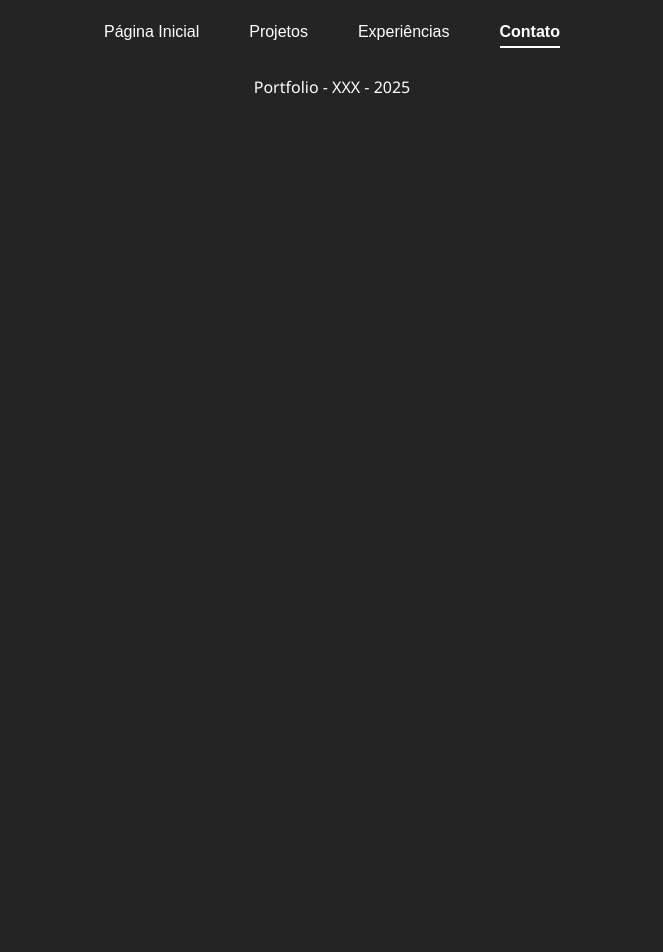
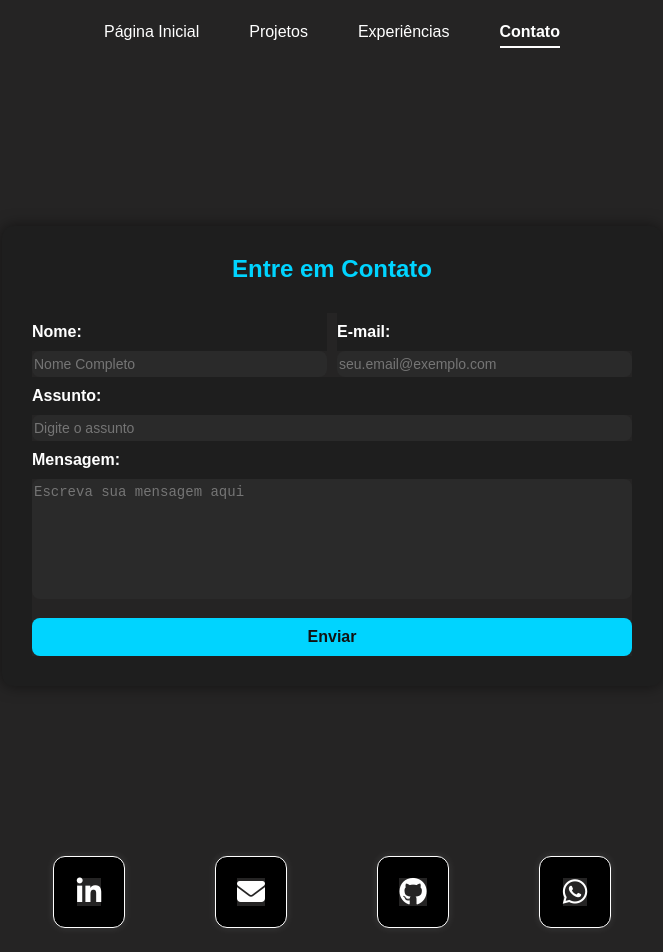
Before and after one commit to OlavoVales/Portfolio-Projeto-1-Lab-Desenvolvimento-de-Software, an Angular app in the folder front/: page /contato in a window 1280 px wide. Shown: the top 952 px of the page, without its empty margins (308-971 px from the left). Before the commit the page ends 800 px from the top, so only its background shows below. Built offline with nearby package versions, Linux system fonts and the light colour scheme.

Commit message:
construção do visual da pagina de contato

```diff
--- a/front/src/app/components/contato/contato.css
+++ b/front/src/app/components/contato/contato.css
@@ -0,0 +1,120 @@
+body {
+    font-family: Arial, sans-serif;
+    color: #fff;
+    display: flex;
+    justify-content: center;
+    align-items: center;
+    height: 100vh;
+    margin: 0;
+}
+
+.form-container {
+    background: #1e1e1e;
+    padding: 10px 30px 30px 30px;
+    border-radius: 12px;
+    box-shadow: 0 0 15px rgba(0,0,0,0.5);
+    width: 600px;
+}
+
+.form-container h2 {
+    text-align: center;
+    margin-bottom: 30px;
+    color: #00d4ff;
+}
+
+h2, label {
+  background: #1e1e1e;
+}
+
+label {
+    font-weight: bold;
+    display: block;
+    padding-top: 10px;
+    padding-bottom: 10px;
+    padding-right: 10px;
+}
+
+input, textarea {
+    width: 100%;
+    border: none;
+    border-radius: 8px;
+    outline: none;
+    font-size: 14px;
+    padding-top: 5px;
+    padding-bottom: 5px;
+    background: #2a2a2a;
+    color: #fff;
+    transition: 0.3s;
+}
+
+input:focus, textarea:focus {
+    background: #333;
+    box-shadow: 0 0 5px #00d4ff;
+}
+
+textarea {
+    resize: none;
+    height: 120px;
+}
+
+.form-row {
+    display: flex;
+    gap: 10px;
+}
+
+.form-row div {
+    flex: 1;
+}
+
+#btn-enviar-email{
+    width: 100%;
+    padding: 10px;
+    border: none;
+    border-radius: 8px;
+    background: #00d4ff;
+    color: #121212;
+    font-size: 16px;
+    font-weight: bold;
+    cursor: pointer;
+    transition: 0.3s;
+    margin-top: 15px;
+
+}
+
+#btn-enviar-email:hover {
+    background: #00aacc;
+}
+
+input, textarea, button {
+    box-sizing: border-box;
+}
+
+.social-container {
+    display: flex;
+    justify-content: center;
+    gap: 90px;
+    margin-bottom: 100px;
+}
+
+.social-btn {
+    width: 70px;
+    height: 70px;
+    background: #000;
+    border: 1px solid #fff;
+    border-radius: 12px;
+    display: flex;
+    justify-content: center;
+    align-items: center;
+    color: #fff;
+    font-size: 28px;
+    transition: 0.3s;
+    text-decoration: none;
+    box-shadow: 0 0 8px rgba(255,255,255,0.1);
+    }
+
+.social-btn:hover {
+    transform: scale(1.1);
+    border-color: #00d4ff;
+    color: #00d4ff;
+    box-shadow: 0 0 12px #00d4ff;
+}
--- a/front/src/app/components/contato/contato.html
+++ b/front/src/app/components/contato/contato.html
@@ -1,3 +1,11 @@
+<!DOCTYPE html>
+<html lang="en">
+<head>
+  <meta charset="UTF-8">
+  <meta name="viewport" content="width=device-width, initial-scale=1.0">
+  <title>Document</title>
+  <link rel="stylesheet" href="https://cdnjs.cloudflare.com/ajax/libs/font-awesome/6.5.0/css/all.min.css">
+</head>
 <nav>
   <button routerLink="/" routerLinkActive="active" [routerLinkActiveOptions]="{ exact: true }">
     Página Inicial
@@ -15,5 +23,47 @@
     Contato
   </button>
 </nav>
+<body>
+  <div class="form-container">
+  <h2>Entre em Contato</h2>
+    <form>
+      <div class="form-row">
+        <div>
+          <label for="nome">Nome:</label>
+          <input type="text" id="nome" placeholder="Nome Completo">
+        </div>
+        <div>
+          <label for="email">E-mail:</label>
+          <input type="email" id="email" placeholder="seu.email@exemplo.com">
+        </div>
+      </div>
+
+      <label for="assunto">Assunto:</label>
+      <input type="text" id="assunto" placeholder="Digite o assunto">
+
+      <label for="mensagem">Mensagem:</label>
+      <textarea id="mensagem" placeholder="Escreva sua mensagem aqui"></textarea>
+
+      <button id=btn-enviar-email type="submit">Enviar</button>
+    </form>
+  </div>
+</body>
+</html>
+
+<div class="social-container">
+  <a href="https://www.linkedin.com" target="_blank" class="social-btn">
+    <i class="fab fa-linkedin-in"></i>
+  </a>
+  <a href="mailto:seu.email@exemplo.com" class="social-btn">
+    <i class="fas fa-envelope"></i>
+  </a>
+  <a href="https://github.com" target="_blank" class="social-btn">
+    <i class="fab fa-github"></i>
+  </a>
+  <a href="https://wa.me/5599999999999" target="_blank" class="social-btn">
+    <i class="fab fa-whatsapp"></i>
+  </a>
+</div>
+
 
 <app-footer></app-footer>
```
